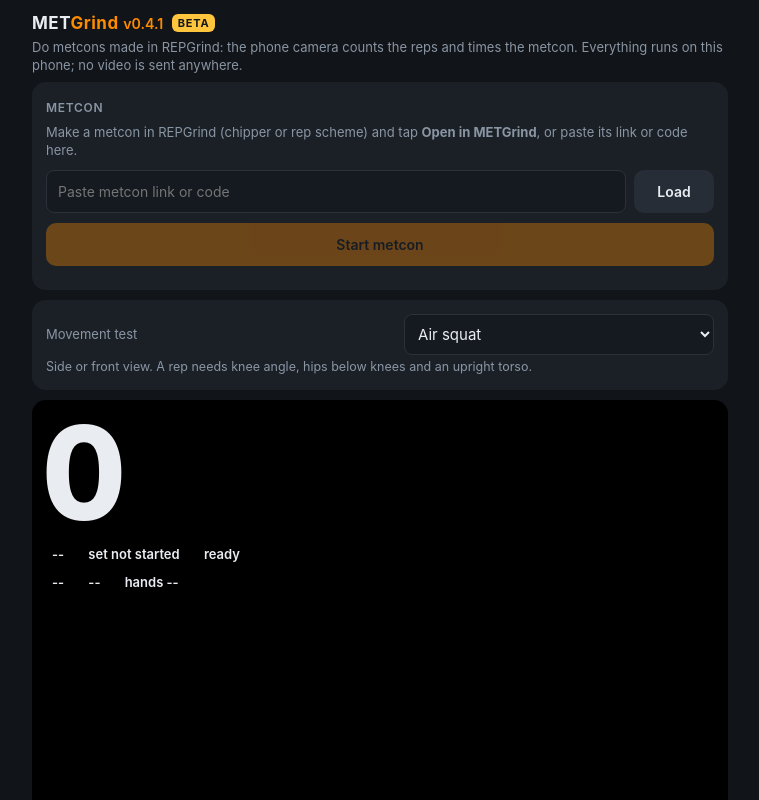
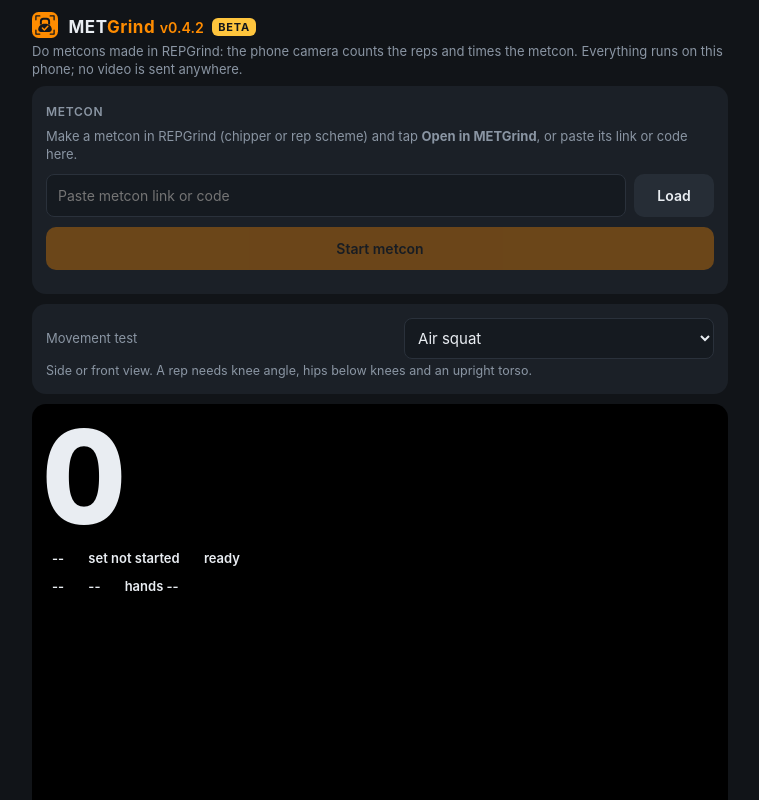
Before and after one commit to rextherunt77/metgrind, a plain HTML site: page index.html in a window 1280 px wide. Shown: the top 800 px of the page, without its empty margins (260-1019 px from the left). Drawn offline with Linux system fonts and the light colour scheme.

Commit message:
v0.4.2: METGrind logo
Co-Authored-By: Claude Sonnet 5.5 <noreply@anthropic.com>
Claude-Session: https://claude.ai/code/session_01Ms2ZTsmadj6yDYuZyK3vHL

```diff
--- a/index.html
+++ b/index.html
@@ -5,6 +5,9 @@
 <meta name="viewport" content="width=device-width,initial-scale=1,viewport-fit=cover">
 <meta name="theme-color" content="#111418">
 <title>METGrind (beta)</title>
+<link rel="icon" type="image/png" sizes="32x32" href="icons/favicon-32.png">
+<link rel="apple-touch-icon" href="icons/apple-touch-icon-180.png">
+<link rel="manifest" href="manifest.webmanifest">
 <style>
 :root{--bg:#111418;--card:#1b2027;--line:#2a313b;--txt:#e9edf2;--mut:#8a95a3;--acc:#ff8c00;--ink:#14171c;--acc2:#3fb6ff;--ok:#3ccf7a;--warn:#ffc53d}
 *{box-sizing:border-box;-webkit-tap-highlight-color:transparent}
@@ -47,7 +50,8 @@ small{color:var(--mut)}
 </style>
 </head>
 <body>
-<h1>MET<b>Grind</b> <small id="ver">v0.4.1</small> <span class="beta">beta</span></h1>
+<h1><svg viewBox="-60 -60 120 120" width="26" height="26" aria-hidden="true" style="vertical-align:-5px;margin-right:6px"><rect x="-60" y="-60" width="120" height="120" rx="30" fill="#ff8c00"/><g fill="none" stroke="#14171c" stroke-width="6" stroke-linecap="round" stroke-linejoin="round"><path d="M-42 -24V-42H-24M24 -42H42V-24M42 24V42H24M-24 42H-42V24"/></g><path d="M-19 -2V-17Q-19 -29 -7 -29H7Q19 -29 19 -17V-2" fill="none" stroke="#14171c" stroke-width="9" stroke-linejoin="round"/><path d="M0 -6C20 -6 31 6 31 20C31 28 26 32 19 32H-19C-26 32 -31 28 -31 20C-31 6 -20 -6 0 -6Z" fill="#14171c"/><path d="M-12 14L-3 23L13 6" fill="none" stroke="#ff8c00" stroke-width="7" stroke-linecap="round" stroke-linejoin="round"/></svg>
+MET<b>Grind</b> <small id="ver">v0.4.2</small> <span class="beta">beta</span></h1>
 <div class="sub">Do metcons made in REPGrind: the phone camera counts the reps and times the metcon. Everything runs on this phone; no video is sent anywhere.</div>
 <div class="card" id="mcCard" style="margin-top:0">
   <b class="h">Metcon</b>
```
Also changed, not shown: icons/apple-touch-icon-180.png (added), icons/favicon-32.png (added), icons/icon-192.png (added), icons/icon-512.png (added), icons/metgrind-icon.svg (added), manifest.webmanifest (added), 1 other file.
